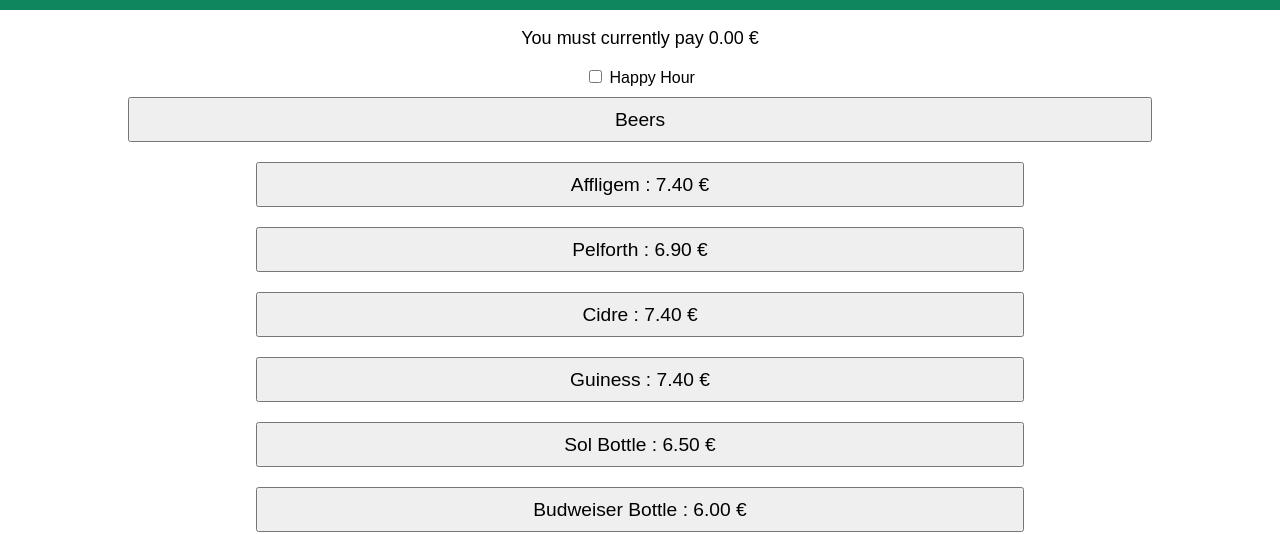
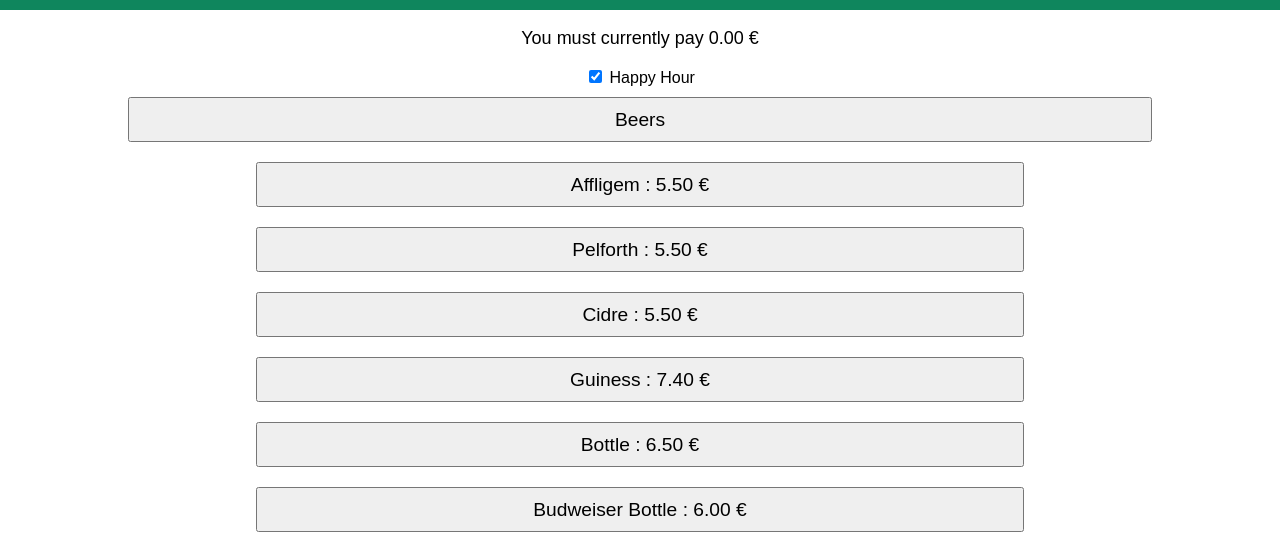
Before and after one commit to marinefranceschi/celtic-conso, a React (Create React App) app: page / in a window 1280 px wide. Both pictures are taken after a click on the button "Beers". Shown: the part 180-714 px from the top of the page. Built offline with nearby package versions, Linux system fonts and the light colour scheme.

Commit message:
extract consoButton in a component & improve happyHour

```diff
--- a/src/App.js
+++ b/src/App.js
@@ -1,7 +1,8 @@
 import React, { Component } from 'react';
 import logo from './beer.png';
 import './App.css';
-import consos from './consos.js';
+import consos from './consos';
+import ConsoButton from './components/ConsoButton';
 
 let savedPrice = parseFloat(window.localStorage.getItem("Price"));
 
@@ -12,9 +13,12 @@ function savePrice(price) {
 class App extends Component {
   constructor(){
     super();
+    let now = new Date();
+    let currentHour = now.getHours();
+
     this.state = {
       price : savedPrice ? savedPrice : 0,
-      isHappyHour : false,
+      isHappyHour : currentHour >= 16 && currentHour < 20,
       displayedList : null,
     };
     this.addConso = this.addConso.bind(this);
@@ -34,7 +38,7 @@ class App extends Component {
 
   addConso (conso) {
     let currentPrice = this.state.price;
-    let priceToAdd = this.state.isHappyHour && conso.happyHourPrice ? conso.happyHourPrice : conso.price;
+    let priceToAdd = getPrice(this.state.isHappyHour, conso);
     let newPrice = currentPrice + priceToAdd;
     this.setState({price : newPrice, displayedList: null});
     savePrice(newPrice);
@@ -53,7 +57,7 @@ class App extends Component {
         <p className="App-intro">
           You must currently pay {this.state.price.toFixed(2)} €
         </p>
-        <input onClick ={this.toggleHappyHour.bind(this)} type ="checkbox"/> Happy Hour
+        <input onClick ={this.toggleHappyHour.bind(this)} type ="checkbox" defaultChecked={this.state.isHappyHour}/> Happy Hour
         {Object.keys(consos).map(displayConsoList.bind(this))}
         <button className="type" onClick={this.reset.bind(this)}>Reset</button>
       </div>
@@ -67,12 +71,20 @@ function displayConsoList(consoType) {
       {
         this.state.displayedList === consoType &&
         consos[consoType].map((conso) =>
-          <button key={conso.name} onClick={() => this.addConso(conso)}>{conso.name} : {conso.price.toFixed(2)} €</button>
+          <ConsoButton
+            key={conso.name}
+            name={conso.name}
+            beverage={getPrice(this.state.isHappyHour, conso)}
+            onClick={() => this.addConso(conso)}
+          />
         )
       }
     </div>
   )
 }
 
+function getPrice(isHappyHour, conso) {
+  return isHappyHour && conso.happyHourPrice ? conso.happyHourPrice : conso.price;
+}
 
 export default App;
--- /dev/null
+++ b/src/components/ConsoButton.js
@@ -0,0 +1,11 @@
+import React, { Component } from 'react';
+
+class ConsoButton extends Component {
+  render() {
+    return (
+      <button onClick={this.props.onClick}>{this.props.name} : {this.props.beverage.toFixed(2)} €</button>
+    )
+  }
+};
+
+export default ConsoButton;
--- a/src/consos.js
+++ b/src/consos.js
@@ -20,7 +20,7 @@ const consos = {
       price : 7.40,
     },
     {
-      name : "Sol Bottle",
+      name : "Bottle",
       price : 6.50,
     },
     {
```
